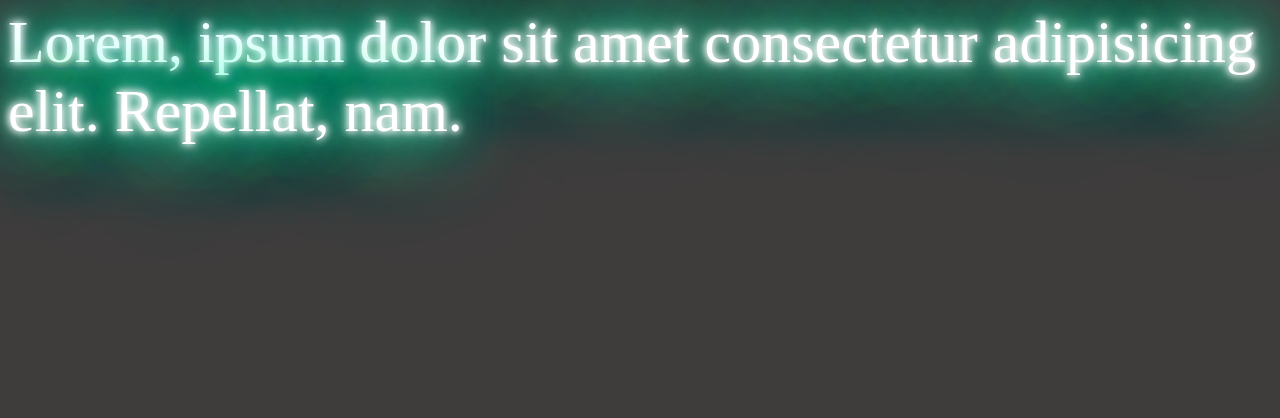
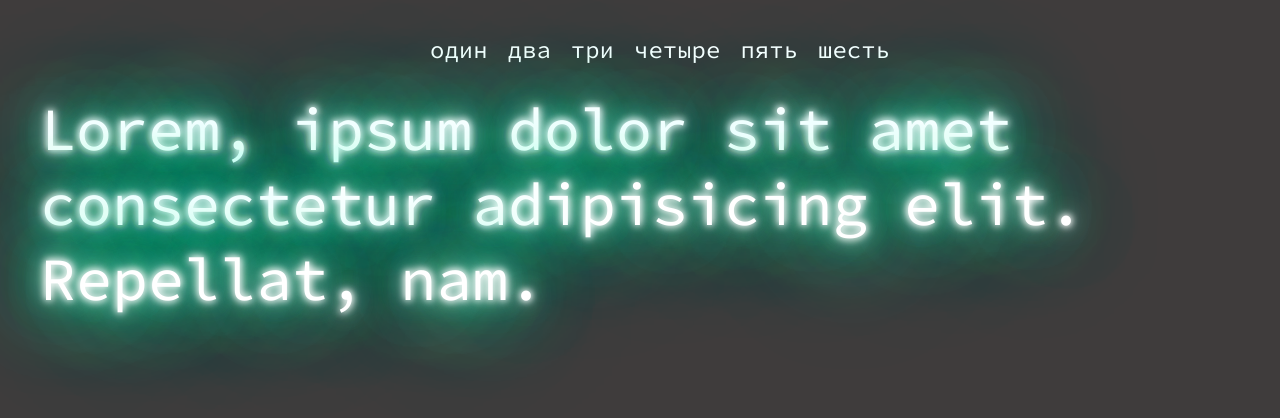
Before and after one commit to seenerve/-carnation, a plain HTML site: page index.html in a window 1280 px wide. Drawn offline with Linux system fonts and the light colour scheme.

Commit message:
add nav-menu

```diff
--- a/index.html
+++ b/index.html
@@ -4,10 +4,25 @@
   <meta charset="UTF-8">
   <meta http-equiv="X-UA-Compatible" content="IE=edge">
   <meta name="viewport" content="width=device-width, initial-scale=1.0">
+  <link rel="preconnect" href="https://fonts.googleapis.com">
+  <link rel="preconnect" href="https://fonts.gstatic.com" crossorigin>
+  <link href="https://fonts.googleapis.com/css2?family=Source+Code+Pro:wght@300;400;700&display=swap" rel="stylesheet">
+  <link rel="stylesheet" href="styles.css">
   <title>Practice</title>
-  <link rel="stylesheet" href="styles.css">
 </head>
 <body>
-  <div class="neon-text">Lorem, ipsum dolor sit amet consectetur adipisicing elit. Repellat, nam.</div>
+  <nav>
+    <ul>
+      <a href=""><li>один</li></a>
+      <a href=""><li>два</li></a>
+      <a href=""><li>три</li></a>
+      <a href=""><li>четыре</li></a>
+      <a href=""><li>пять</li></a>
+      <a href=""><li>шесть</li></a>
+    </ul>
+  </nav>
+  <section>
+    <div class="neon-text">Lorem, ipsum dolor sit amet consectetur adipisicing elit. Repellat, nam.</div>
+  </section>
 </body>
 </html>
--- a/styles.css
+++ b/styles.css
@@ -1,4 +1,32 @@
-body { background-color: #3f3c3c }
+body {
+    background-color: #3f3c3c;
+    font-family: 'Source Code Pro', monospace;
+}
+nav {
+    display: flex;
+    justify-content: center;
+}
+
+nav ul {
+    display: flex;
+    justify-content: center;
+    list-style: none;
+}
+
+nav ul a {
+    font-size: 24px;
+    text-decoration: none;
+    color: #fff;
+}
+
+nav ul li {
+    margin: 10px;
+}
+
+section {
+    max-width: 1200px;
+    margin: 0 auto;
+}
 
 .neon-text {
   font-size: 60px;
```
